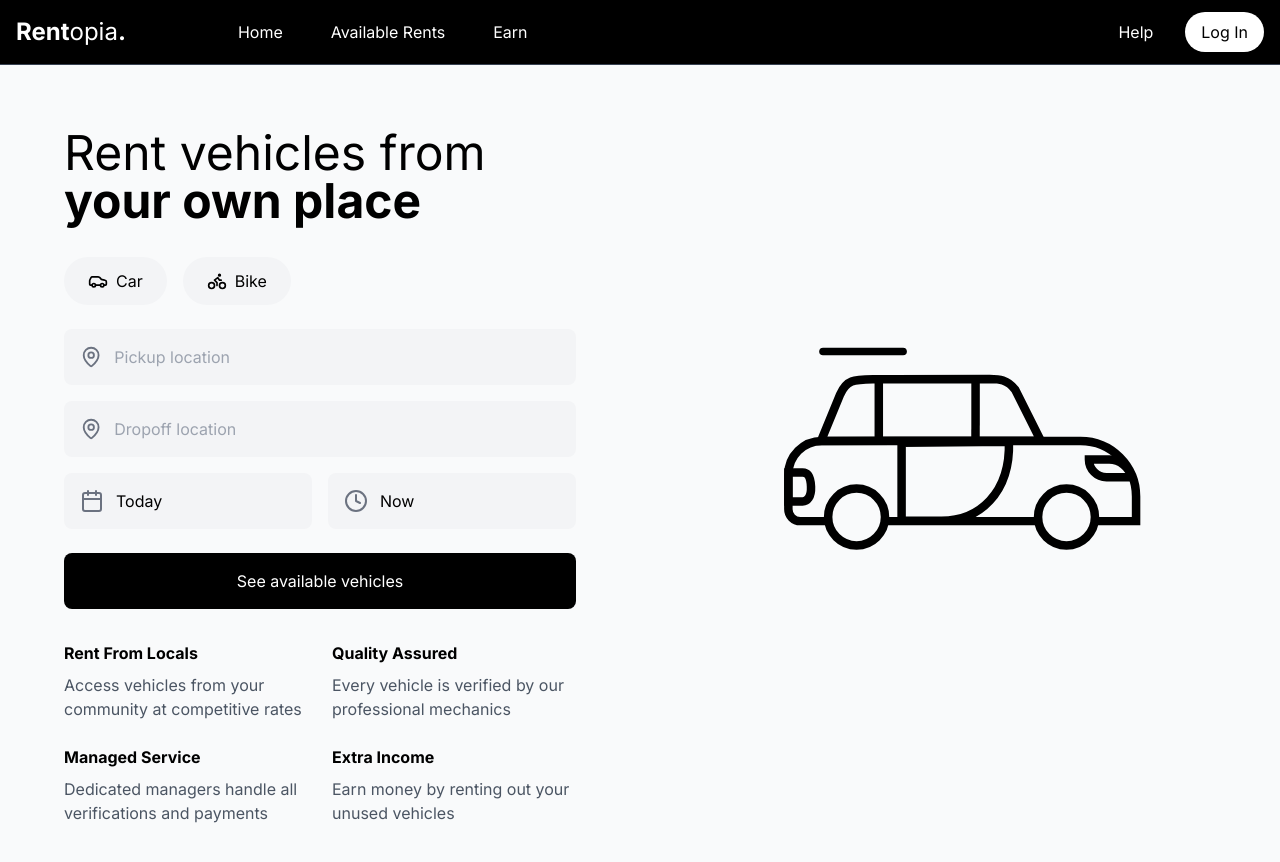
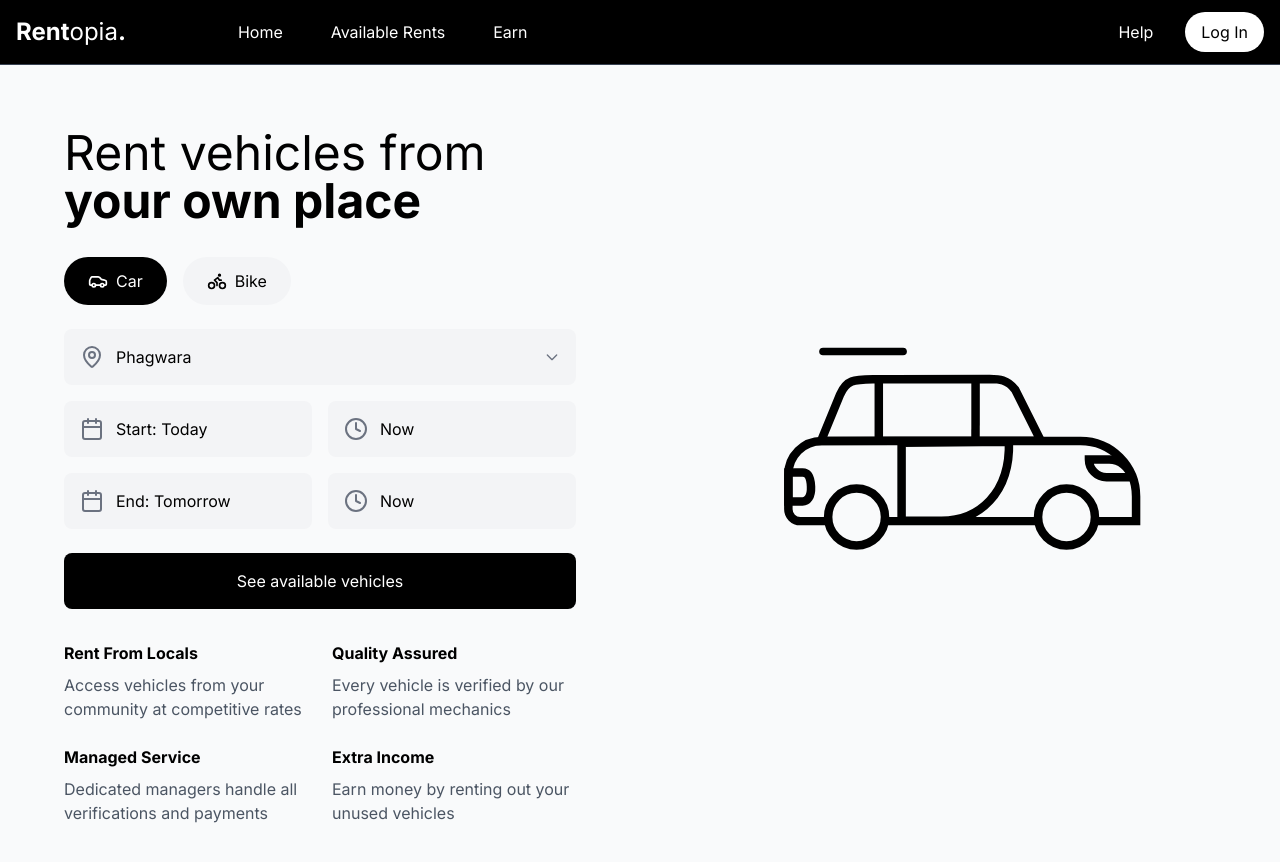
Before and after one commit to DANNE-SANDEEP/Rentopia, a React (Create React App) app: page /home in a window 1280 px wide. Shown: the top 862 px of the page. Built offline with nearby package versions, Linux system fonts and the light colour scheme.

Commit message:
updates for form in homepage

```diff
--- a/src/Components/NavBar.jsx
+++ b/src/Components/NavBar.jsx
@@ -73,7 +73,7 @@ const NavBar = () => {
 
   return (
     <nav className="bg-black px-4 py-3 relative border-b border-gray-700">
-      <div className="max-w-[1440px] mx-auto">
+      <div className="max-w-[1300px] mx-auto">
         <div className="flex items-center justify-between">
           <div className="flex items-center space-x-24">
             <Link to="/home" className="text-white text-2xl font-medium">
--- a/src/Pages/AvailableCars.jsx
+++ b/src/Pages/AvailableCars.jsx
@@ -82,7 +82,7 @@ const AvailableCars = () => {
     return <Loader />;
   }
   return (
-    <div className=" min-h-screen max-w-[1480px] mx-auto text-gray-800 p-4">
+    <div className=" min-h-screen max-w-[1300px] mx-auto text-gray-800 p-4">
       <div className="container mx-auto">
         {/* Header with slide-in animation */}
         <div className="flex items-center gap-2 mb-6 animate-fade-in">
--- a/src/Pages/CarsAdded.jsx
+++ b/src/Pages/CarsAdded.jsx
@@ -382,7 +382,7 @@ const CarsAdded = () => {
   if (!isLoggedIn) return <LoginPrompt />;
 
   return (
-    <div className="min-h-screen text-gray-800 max-w-[1480px] mx-auto">
+    <div className="min-h-screen text-gray-800 max-w-[13w00px] mx-auto">
       <div className="container mx-auto p-4">
         <div className="flex justify-between items-center mb-6 pb-4">
           <h1 className="text-2xl sm:text-3xl font-bold">Cars Added</h1>
--- a/src/Pages/Help.jsx
+++ b/src/Pages/Help.jsx
@@ -208,7 +208,7 @@ const Help = () => {
     return <Loader />;
   }
   return (
-    <section className="min-h-screen max-w-[1570px] mx-auto p-8 lg:p-16">
+    <section className="min-h-screen max-w-[1400px] mx-auto p-8 lg:p-16">
       <h1 className="text-5xl mb-12">
         Need help? We're here
         <br /> <span className="font-bold">to assist you</span>
--- a/src/Pages/Home.jsx
+++ b/src/Pages/Home.jsx
@@ -1,4 +1,4 @@
-import React, { useState, useEffect } from 'react';
+import React, { useState, useEffect, useRef } from 'react';
 import { Car, Bike, Calendar, MapPin, Clock, Store, DollarSign, Users } from 'lucide-react';
 import Lottie from 'lottie-react';
 import carAnimation from '../assets/lottie/car-animation.json';
@@ -7,12 +7,63 @@ import { Link, useNavigate } from 'react-router-dom';
 import Footer from '../Components/Footer';  // Add this import
 
 const Home = () => {
-  const [showCalendar, setShowCalendar] = useState(false);
-  const [showTimePicker, setShowTimePicker] = useState(false);
-  const [selectedDate, setSelectedDate] = useState('Today');
-  const [selectedTime, setSelectedTime] = useState('Now');
-  const [currentMonth, setCurrentMonth] = useState(new Date());
+  const [showStartCalendar, setShowStartCalendar] = useState(false);
+  const [showEndCalendar, setShowEndCalendar] = useState(false);
+  const [showStartTimePicker, setShowStartTimePicker] = useState(false);
+  const [showEndTimePicker, setShowEndTimePicker] = useState(false);
+  const [selectedStartDate, setSelectedStartDate] = useState('Today');
+  const [selectedEndDate, setSelectedEndDate] = useState('Tomorrow');
+  const [selectedStartTime, setSelectedStartTime] = useState('Now');
+  const [selectedEndTime, setSelectedEndTime] = useState('Now');
+  const [currentStartMonth, setCurrentStartMonth] = useState(new Date());
+  const [currentEndMonth, setCurrentEndMonth] = useState(new Date());
   const [isLoading, setIsLoading] = useState(true);
+  const [selectedVehicleType, setSelectedVehicleType] = useState('car');
+  const [showLocationPicker, setShowLocationPicker] = useState(false);
+  const [selectedLocation, setSelectedLocation] = useState('Phagwara');
+
+  const locations = [
+    'Phagwara',
+    'Jalandhar',
+    'Vijayawada',
+    'Hyderabad',
+    'Bengalore',
+    'Chennai',
+    'Coimbatore'
+  ];
+
+  // Add useRef for dropdown containers
+  const locationRef = useRef(null);
+  const startDateRef = useRef(null);
+  const startTimeRef = useRef(null);
+  const endDateRef = useRef(null);
+  const endTimeRef = useRef(null);
+
+  // Add useEffect for click outside handler
+  useEffect(() => {
+    const handleClickOutside = (event) => {
+      if (locationRef.current && !locationRef.current.contains(event.target)) {
+        setShowLocationPicker(false);
+      }
+      if (startDateRef.current && !startDateRef.current.contains(event.target)) {
+        setShowStartCalendar(false);
+      }
+      if (startTimeRef.current && !startTimeRef.current.contains(event.target)) {
+        setShowStartTimePicker(false);
+      }
+      if (endDateRef.current && !endDateRef.current.contains(event.target)) {
+        setShowEndCalendar(false);
+      }
+      if (endTimeRef.current && !endTimeRef.current.contains(event.target)) {
+        setShowEndTimePicker(false);
+      }
+    };
+
+    document.addEventListener('mousedown', handleClickOutside);
+    return () => {
+      document.removeEventListener('mousedown', handleClickOutside);
+    };
+  }, []);
 
   useEffect(() => {
     setTimeout(() => {
@@ -53,7 +104,7 @@ const Home = () => {
     <div className="h-screen overflow-y-auto">
       {/* Hero Section */}
       <section className="h-screen  ">
-        <div className="h-full max-w-[1570px] mx-auto">
+        <div className="h-full max-w-[1400px] mx-auto">
           <div className="grid grid-cols-1 lg:grid-cols-2 gap-0 h-full">
             {/* Left Side - Booking Interface */}
             <div className="p-8 lg:p-16 flex flex-col justify-center">
@@ -64,11 +115,25 @@ const Home = () => {
 
               {/* Vehicle Type Selection */}
               <div className="flex gap-4 mb-6">
-                <button className="flex items-center gap-2 px-6 py-3 bg-gray-100 rounded-full hover:bg-gray-200 transition-colors">
+                <button
+                  onClick={() => setSelectedVehicleType('car')}
+                  className={`flex items-center gap-2 px-6 py-3 rounded-full transition-colors ${
+                    selectedVehicleType === 'car'
+                      ? 'bg-black text-white'
+                      : 'bg-gray-100 hover:bg-gray-200'
+                  }`}
+                >
                   <Car size={20} />
                   <span>Car</span>
                 </button>
-                <button className="flex items-center gap-2 px-6 py-3 bg-gray-100 rounded-full hover:bg-gray-200 transition-colors">
+                <button
+                  onClick={() => setSelectedVehicleType('bike')}
+                  className={`flex items-center gap-2 px-6 py-3 rounded-full transition-colors ${
+                    selectedVehicleType === 'bike'
+                      ? 'bg-black text-white'
+                      : 'bg-gray-100 hover:bg-gray-200'
+                  }`}
+                >
                   <Bike size={20} />
                   <span>Bike</span>
                 </button>
@@ -76,53 +141,91 @@ const Home = () => {
 
               {/* Booking Form */}
               <div className="space-y-4 mb-6">
-                <div className="bg-gray-100 p-4 rounded-lg flex items-center gap-3">
-                  <MapPin className="text-gray-500" />
-                  <input
-                    type="text"
-                    placeholder="Pickup location"
-                    className="bg-transparent w-full outline-none"
-                  />
+                {/* Location Input */}
+                <div className="relative" ref={locationRef}>
+                  <button
+                    onClick={() => {
+                      setShowLocationPicker(!showLocationPicker);
+                      setShowStartCalendar(false);
+                      setShowEndCalendar(false);
+                      setShowStartTimePicker(false);
+                      setShowEndTimePicker(false);
+                    }}
+                    className="w-full bg-gray-100 p-4 rounded-lg flex items-center justify-between gap-3 hover:bg-gray-200 transition-colors"
+                  >
+                    <div className="flex items-center gap-3">
+                      <MapPin className="text-gray-500" />
+                      <span>{selectedLocation}</span>
+                    </div>
+                    <svg
+                      className="w-4 h-4 text-gray-500"
+                      fill="none"
+                      stroke="currentColor"
+                      viewBox="0 0 24 24"
+                    >
+                      <path
+                        strokeLinecap="round"
+                        strokeLinejoin="round"
+                        strokeWidth="2"
+                        d="M19 9l-7 7-7-7"
+                      />
+                    </svg>
+                  </button>
+
+                  {/* Location Picker Popup */}
+                  {showLocationPicker && (
+                    <div className="absolute z-20 mt-2 bg-white rounded-lg shadow-lg border p-4 w-64">
+                      <div className="max-h-60 overflow-y-auto">
+                        {locations.map((location) => (
+                          <button
+                            key={location}
+                            onClick={() => {
+                              setSelectedLocation(location);
+                              setShowLocationPicker(false);
+                            }}
+                            className="w-full text-left px-4 py-2 hover:bg-gray-100 rounded"
+                          >
+                            {location}
+                          </button>
+                        ))}
+                      </div>
+                    </div>
+                  )}
                 </div>
-                <div className="bg-gray-100 p-4 rounded-lg flex items-center gap-3">
-                  <MapPin className="text-gray-500" />
-                  <input
-                    type="text"
-                    placeholder="Dropoff location"
-                    className="bg-transparent w-full outline-none"
-                  />
-                </div>
+
+                {/* Start Date and Time */}
                 <div className="grid grid-cols-2 gap-4">
-                  {/* Date Picker */}
-                  <div className="relative">
+                  <div className="relative" ref={startDateRef}>
                     <button
                       onClick={() => {
-                        setShowCalendar(!showCalendar);
-                        setShowTimePicker(false);
+                        setShowStartCalendar(!showStartCalendar);
+                        setShowEndCalendar(false);
+                        setShowStartTimePicker(false);
+                        setShowEndTimePicker(false);
                       }}
                       className="w-full bg-gray-100 p-4 rounded-lg flex items-center justify-between gap-3"
                     >
                       <div className="flex items-center gap-3">
                         <Calendar className="text-gray-500" />
-                        <span>{selectedDate}</span>
+                        <span>Start: {selectedStartDate}</span>
                       </div>
                     </button>
 
-                    {/* Calendar Popup */}
-                    {showCalendar && (
+                    {/* Start Calendar Popup */}
+                    {showStartCalendar && (
                       <div className="absolute z-20 mt-2 bg-white rounded-lg shadow-lg border p-4">
                         <div className="flex justify-between items-center mb-4">
                           <button
-                            onClick={() => setCurrentMonth(new Date(currentMonth.setMonth(currentMonth.getMonth() - 1)))}
+                            onClick={() => setCurrentStartMonth(new Date(currentStartMonth.setMonth(currentStartMonth.getMonth() - 1)))}
                             className="p-1 hover:bg-gray-100 rounded"
                           >
                             ←
                           </button>
                           <span className="font-medium">
-                            {currentMonth.toLocaleString('default', { month: 'long', year: 'numeric' })}
+                            {currentStartMonth.toLocaleString('default', { month: 'long', year: 'numeric' })}
                           </span>
                           <button
-                            onClick={() => setCurrentMonth(new Date(currentMonth.setMonth(currentMonth.getMonth() + 1)))}
+                            onClick={() => setCurrentStartMonth(new Date(currentStartMonth.setMonth(currentStartMonth.getMonth() + 1)))}
                             className="p-1 hover:bg-gray-100 rounded"
                           >
                             →
@@ -136,17 +239,17 @@ const Home = () => {
                           ))}
                         </div>
                         <div className="grid grid-cols-7 gap-1">
-                          {[...Array(firstDayOfMonth(currentMonth))].map((_, i) => (
+                          {[...Array(firstDayOfMonth(currentStartMonth))].map((_, i) => (
                             <div key={`empty-${i}`} />
                           ))}
-                          {[...Array(daysInMonth(currentMonth))].map((_, i) => {
-                            const date = new Date(currentMonth.getFullYear(), currentMonth.getMonth(), i + 1);
+                          {[...Array(daysInMonth(currentStartMonth))].map((_, i) => {
+                            const date = new Date(currentStartMonth.getFullYear(), currentStartMonth.getMonth(), i + 1);
                             return (
                               <button
                                 key={i}
                                 onClick={() => {
-                                  setSelectedDate(formatDate(date));
-                                  setShowCalendar(false);
+                                  setSelectedStartDate(formatDate(date));
+                                  setShowStartCalendar(false);
                                 }}
                                 className="p-2 text-center hover:bg-gray-100 rounded"
                               >
@@ -159,31 +262,139 @@ const Home = () => {
                     )}
                   </div>
 
-                  {/* Time Picker */}
-                  <div className="relative">
+                  <div className="relative" ref={startTimeRef}>
                     <button
                       onClick={() => {
-                        setShowTimePicker(!showTimePicker);
-                        setShowCalendar(false);
+                        setShowStartTimePicker(!showStartTimePicker);
+                        setShowStartCalendar(false);
+                        setShowEndCalendar(false);
+                        setShowEndTimePicker(false);
                       }}
                       className="w-full bg-gray-100 p-4 rounded-lg flex items-center justify-between gap-3"
                     >
                       <div className="flex items-center gap-3">
                         <Clock className="text-gray-500" />
-                        <span>{selectedTime}</span>
+                        <span>{selectedStartTime}</span>
                       </div>
                     </button>
 
-                    {/* Time Picker Popup */}
-                    {showTimePicker && (
+                    {/* Start Time Picker Popup */}
+                    {showStartTimePicker && (
                       <div className="absolute z-20 mt-2 bg-white rounded-lg shadow-lg border p-4 w-64">
                         <div className="max-h-60 overflow-y-auto">
                           {generateTimeSlots().map((time) => (
                             <button
                               key={time}
                               onClick={() => {
-                                setSelectedTime(time);
-                                setShowTimePicker(false);
+                                setSelectedStartTime(time);
+                                setShowStartTimePicker(false);
+                              }}
+                              className="w-full text-left px-4 py-2 hover:bg-gray-100 rounded"
+                            >
+                              {time}
+                            </button>
+                          ))}
+                        </div>
+                      </div>
+                    )}
+                  </div>
+                </div>
+
+                {/* End Date and Time */}
+                <div className="grid grid-cols-2 gap-4">
+                  <div className="relative" ref={endDateRef}>
+                    <button
+                      onClick={() => {
+                        setShowEndCalendar(!showEndCalendar);
+                        setShowStartCalendar(false);
+                        setShowStartTimePicker(false);
+                        setShowEndTimePicker(false);
+                      }}
+                      className="w-full bg-gray-100 p-4 rounded-lg flex items-center justify-between gap-3"
+                    >
+                      <div className="flex items-center gap-3">
+                        <Calendar className="text-gray-500" />
+                        <span>End: {selectedEndDate}</span>
+                      </div>
+                    </button>
+
+                    {/* End Calendar Popup */}
+                    {showEndCalendar && (
+                      <div className="absolute z-20 mt-2 bg-white rounded-lg shadow-lg border p-4">
+                        <div className="flex justify-between items-center mb-4">
+                          <button
+                            onClick={() => setCurrentEndMonth(new Date(currentEndMonth.setMonth(currentEndMonth.getMonth() - 1)))}
+                            className="p-1 hover:bg-gray-100 rounded"
+                          >
+                            ←
+                          </button>
+                          <span className="font-medium">
+                            {currentEndMonth.toLocaleString('default', { month: 'long', year: 'numeric' })}
+                          </span>
+                          <button
+                            onClick={() => setCurrentEndMonth(new Date(currentEndMonth.setMonth(currentEndMonth.getMonth() + 1)))}
+                            className="p-1 hover:bg-gray-100 rounded"
+                          >
+                            →
+                          </button>
+                        </div>
+                        <div className="grid grid-cols-7 gap-1 mb-2">
+                          {['Su', 'Mo', 'Tu', 'We', 'Th', 'Fr', 'Sa'].map(day => (
+                            <div key={day} className="text-center text-sm font-medium">
+                              {day}
+                            </div>
+                          ))}
+                        </div>
+                        <div className="grid grid-cols-7 gap-1">
+                          {[...Array(firstDayOfMonth(currentEndMonth))].map((_, i) => (
+                            <div key={`empty-${i}`} />
+                          ))}
+                          {[...Array(daysInMonth(currentEndMonth))].map((_, i) => {
+                            const date = new Date(currentEndMonth.getFullYear(), currentEndMonth.getMonth(), i + 1);
+                            return (
+                              <button
+                                key={i}
+                                onClick={() => {
+                                  setSelectedEndDate(formatDate(date));
+                                  setShowEndCalendar(false);
+                                }}
+                                className="p-2 text-center hover:bg-gray-100 rounded"
+                              >
+                                {i + 1}
+                              </button>
+                            );
+                          })}
+                        </div>
+                      </div>
+                    )}
+                  </div>
+
+                  <div className="relative" ref={endTimeRef}>
+                    <button
+                      onClick={() => {
+                        setShowEndTimePicker(!showEndTimePicker);
+                        setShowStartCalendar(false);
+                        setShowEndCalendar(false);
+                        setShowStartTimePicker(false);
+                      }}
+                      className="w-full bg-gray-100 p-4 rounded-lg flex items-center justify-between gap-3"
+                    >
+                      <div className="flex items-center gap-3">
+                        <Clock className="text-gray-500" />
+                        <span>{selectedEndTime}</span>
+                      </div>
+                    </button>
+
+                    {/* End Time Picker Popup */}
+                    {showEndTimePicker && (
+                      <div className="absolute z-20 mt-2 bg-white rounded-lg shadow-lg border p-4 w-64">
+                        <div className="max-h-60 overflow-y-auto">
+                          {generateTimeSlots().map((time) => (
+                            <button
+                              key={time}
+                              onClick={() => {
+                                setSelectedEndTime(time);
+                                setShowEndTimePicker(false);
                               }}
                               className="w-full text-left px-4 py-2 hover:bg-gray-100 rounded"
                             >
@@ -238,7 +449,7 @@ const Home = () => {
 
       {/* Partner With Us Section */}
       <section className="h-screen bg-gray-50">
-        <div className="h-full max-w-[1570px] mx-auto px-8 flex flex-col justify-center">
+        <div className="h-full max-w-[1400px] mx-auto px-8 flex flex-col justify-center">
           <h2 className="text-4xl font-bold mb-12 text-center">Join Our Network</h2>
           <div className="grid grid-cols-1 md:grid-cols-3 gap-8">
             {/* Rent Your Vehicle */}
@@ -282,7 +493,7 @@ const Home = () => {
 
       {/* Benefits Section */}
       <section className="h-screen">
-        <div className="h-full max-w-[1570px] mx-auto px-8 flex flex-col justify-center">
+        <div className="h-full max-w-[1400px] mx-auto px-8 flex flex-col justify-center">
           <h2 className="text-4xl font-bold mb-12 text-center">Why Partner With Us</h2>
           <div className="grid grid-cols-1 md:grid-cols-2 lg:grid-cols-4 gap-8">
             <div className="text-center">
```
